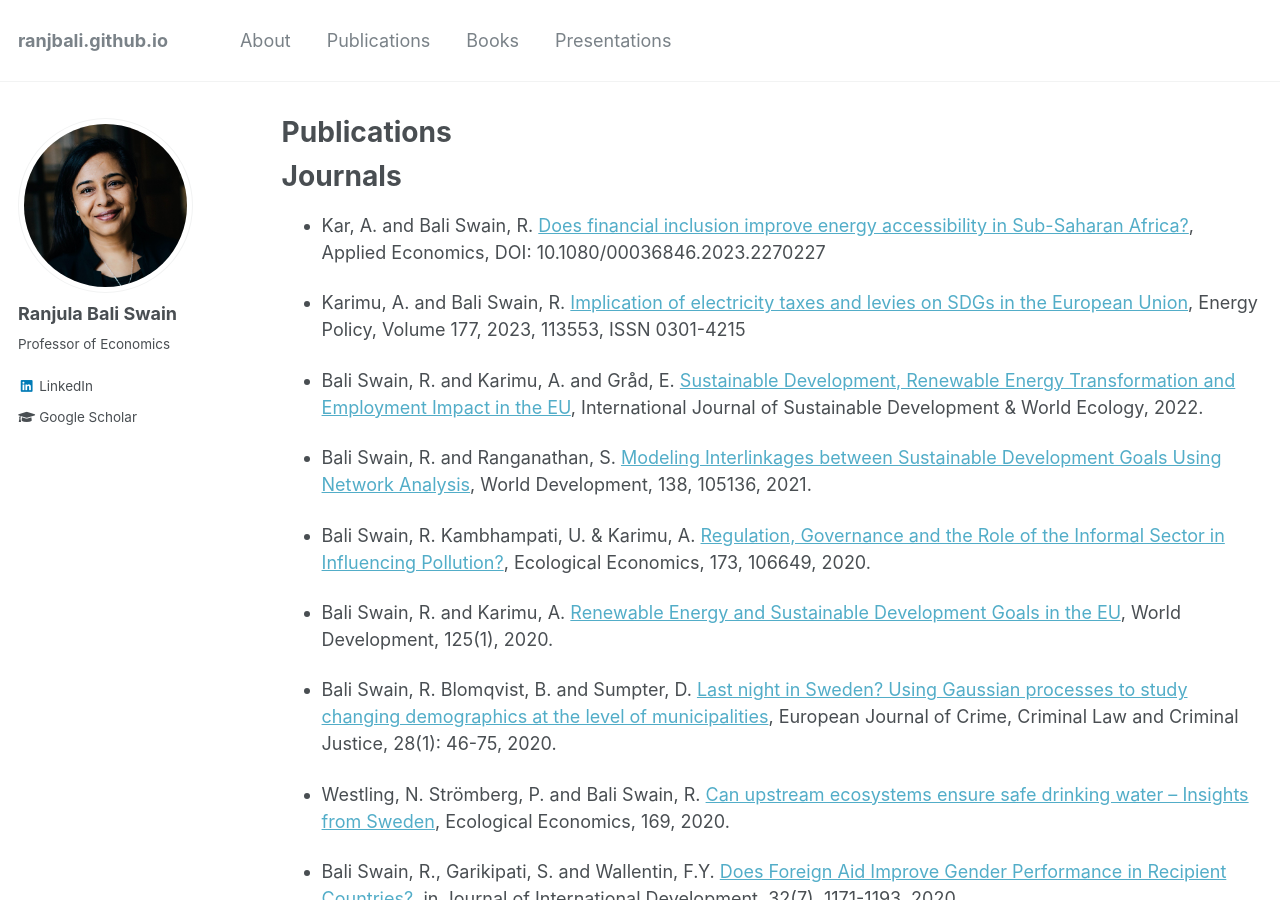
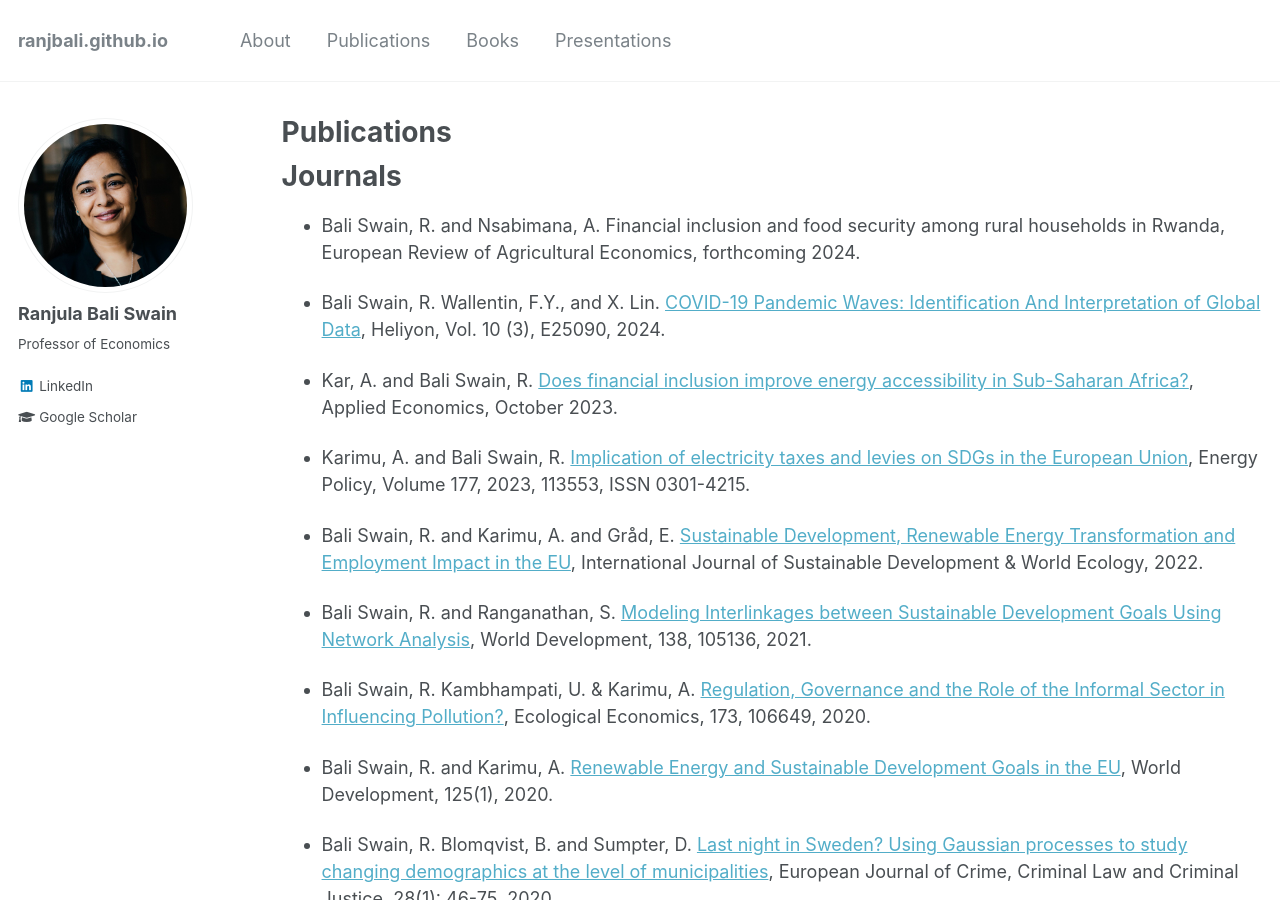
Before and after one commit to ranjbali/ranjbali.github.io, a Jekyll site: the page built from _pages/publications.md, in a window 1280 px wide and 900 px high. Built offline with Jekyll 4.4.1, drawn with Linux system fonts in a browser that asks for light colours.

Commit message:
changes 21 feb

```diff
--- a/_pages/publications.md
+++ b/_pages/publications.md
@@ -10,9 +10,13 @@ author_profile: true
 
 Journals
 ======
-* Kar, A. and Bali Swain, R. [Does financial inclusion improve energy accessibility in Sub-Saharan Africa?](https://www.tandfonline.com/doi/full/10.1080/00036846.2023.2270227), Applied Economics, DOI: 10.1080/00036846.2023.2270227
+* Bali Swain, R. and Nsabimana, A. Financial inclusion and food security among rural households in Rwanda, European Review of Agricultural Economics, forthcoming 2024.
 
-* Karimu, A. and Bali Swain, R. [Implication of electricity taxes and levies on SDGs in the European Union](https://doi.org/10.1016/j.enpol.2023.113553), Energy Policy, Volume 177, 2023, 113553, ISSN 0301-4215
+* Bali Swain, R. Wallentin, F.Y., and X. Lin. [COVID-19 Pandemic Waves: Identification And Interpretation of Global Data](https://doi.org/10.1016/j.heliyon.2024.e25090), Heliyon, Vol. 10 (3), E25090, 2024.
+
+* Kar, A. and Bali Swain, R. [Does financial inclusion improve energy accessibility in Sub-Saharan Africa?](https://www.tandfonline.com/doi/full/10.1080/00036846.2023.2270227), Applied Economics, October 2023.
+
+* Karimu, A. and Bali Swain, R. [Implication of electricity taxes and levies on SDGs in the European Union](https://doi.org/10.1016/j.enpol.2023.113553), Energy Policy, Volume 177, 2023, 113553, ISSN 0301-4215.
 
 * Bali Swain, R. and Karimu, A. and Gråd, E. [Sustainable Development, Renewable Energy Transformation and Employment Impact in the EU](https://www.tandfonline.com/doi/full/10.1080/13504509.2022.2078902), International Journal of Sustainable Development & World Ecology, 2022.
 
```
Also changed, not shown: _pages/about.md (+3 -3 lines), _pages/pastevents.md (+6 -0 lines).
